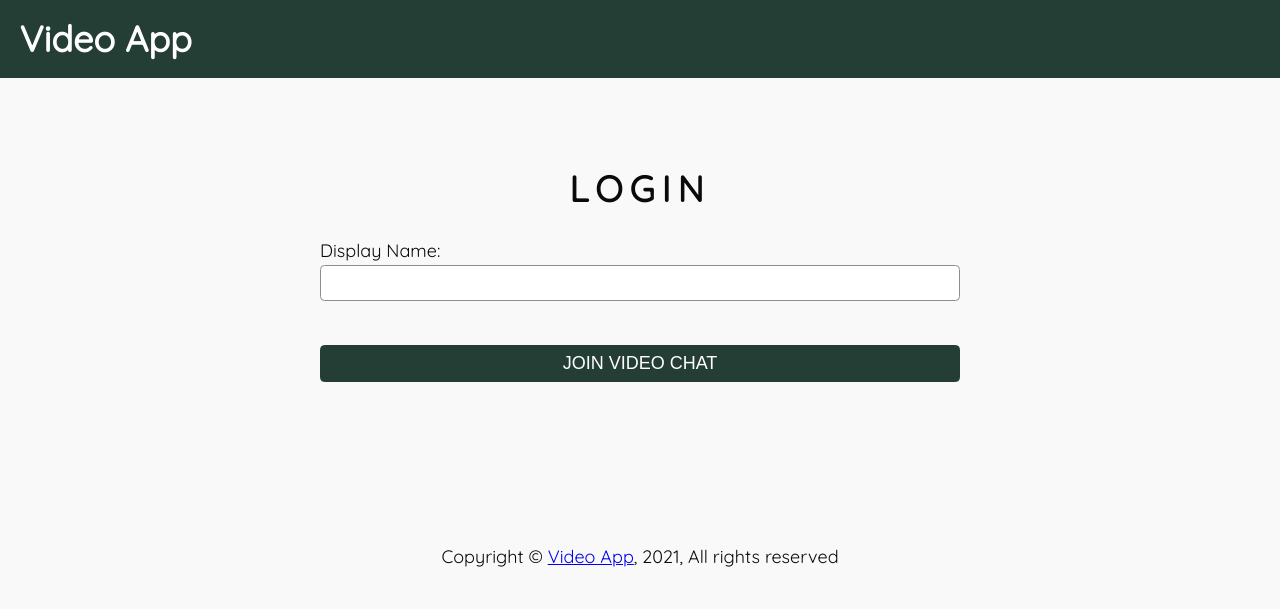
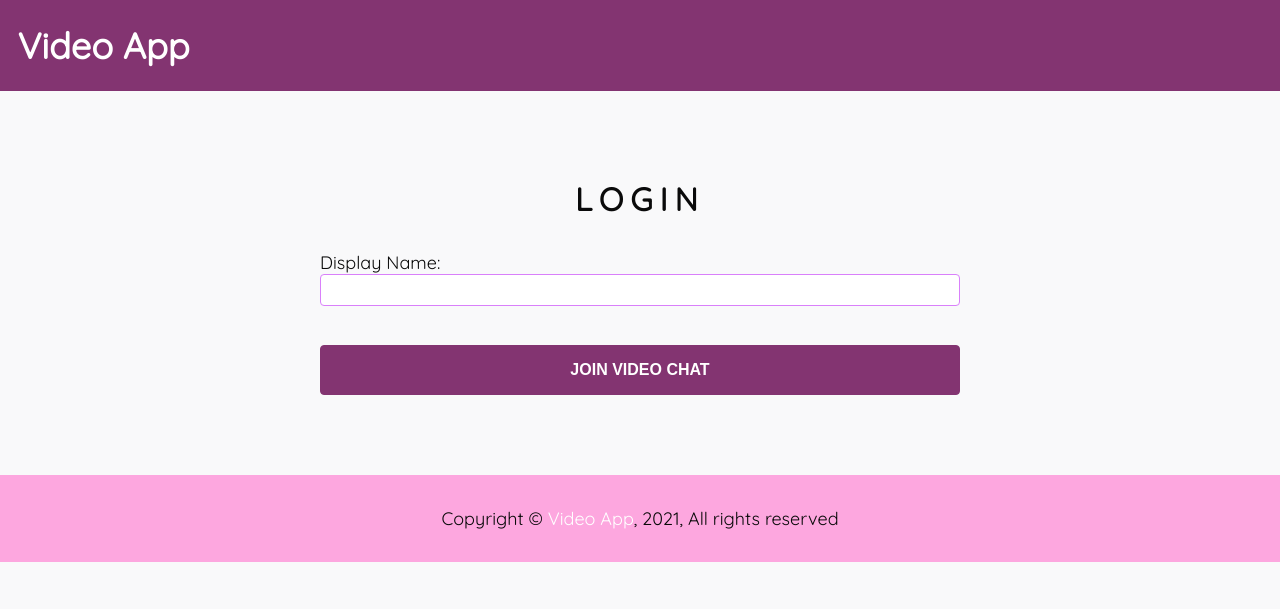
Before and after one commit to hulyak/twilio-gatsby-video-app, a Gatsby site: page / in a window 1280 px wide. Built offline with nearby package versions, Linux system fonts and the light colour scheme; Gatsby itself is replaced by a stand-in of ours.

Commit message:
update styles

```diff
--- a/package.json
+++ b/package.json
@@ -1,9 +1,9 @@
 {
-  "name": "gatsby-starter-default",
+  "name": "twilio gatsby video chat app",
   "private": true,
-  "description": "A simple starter to get up and developing quickly with Gatsby",
+  "description": "twilio gatsby video chat app",
   "version": "0.1.0",
-  "author": "Kyle Mathews <mathews.kyle@gmail.com>",
+  "author": "Hulya Karakaya",
   "dependencies": {
     "axios": "^0.21.1",
     "gatsby": "^2.31.1",
--- a/src/components/header.js
+++ b/src/components/header.js
@@ -5,7 +5,7 @@ import React from "react"
 const Header = ({ siteTitle }) => (
   <header
     style={{
-      background: `#243e36`,
+      background: `#833471`,
       marginBottom: `1.45rem`,
     }}
   >
--- a/src/components/layout.css
+++ b/src/components/layout.css
@@ -6,11 +6,11 @@
 }
 
 :root {
-  --primaryColor: #243e36;
+  --primaryColor: #833471;
   --mainGrey: #f9f9fa;
   --mainWhite: #fff;
   --mainBlack: #0a0a0a;
-  --darkGrey: #8e8e8e;
+  --darkGrey: #d980fa;
   --mainTransition: all 0.3s linear;
   --mainSpacing: 4px;
 }
@@ -18,10 +18,10 @@
 html {
   -ms-text-size-adjust: 100%;
   -webkit-text-size-adjust: 100%;
-  font: 112.5%/1.45em georgia, serif, sans-serif;
   box-sizing: border-box;
   overflow-y: scroll;
 }
+
 body {
   font-family: "Quicksand", sans-serif;
   font-size: 18px;
@@ -31,8 +31,19 @@ body {
 }
 
 footer {
+  background: #fda7df;
+  color: #fff;
+  /* position: absolute; */
+  text-align: center;
+  /* bottom: 0; */
+  width: 100%;
   margin-top: auto;
   padding: 2rem;
   text-align: center;
   color: var(--mainBlack);
 }
+
+footer a {
+  color: #fff;
+  text-decoration: none;
+}
--- a/src/components/layout.js
+++ b/src/components/layout.js
@@ -26,19 +26,9 @@ const Layout = ({ children }) => {
   return (
     <>
       <Header siteTitle={data.site.siteMetadata?.title || `Title`} />
-      <div
-        style={{
-          margin: `0 auto`,
-          maxWidth: 960,
-          padding: `0 1.0875rem 1.45rem`,
-        }}
-      >
+      <div>
         <main>{children}</main>
-        <footer
-          style={{
-            marginTop: `2rem`,
-          }}
-        >
+        <footer>
           Copyright © <a href="https://github.com/hulyak">Video App</a>,{" "}
           {new Date().getFullYear()}, All rights reserved
         </footer>
--- a/src/components/loginForm.module.css
+++ b/src/components/loginForm.module.css
@@ -33,6 +33,7 @@
   border: 1px solid var(--darkGrey);
   border-radius: 0.25rem;
 }
+
 .submit {
   background-color: var(--primaryColor);
   border-color: var(--primaryColor);
@@ -40,7 +41,11 @@
   color: var(--mainWhite);
   transition: var(--mainTransition);
   cursor: pointer;
+  padding: 1em 0;
+  font-weight: 700;
+  line-height: 1;
 }
+
 .submit:hover {
   background: var(--darkGrey);
   color: var(--mainBlack);
--- a/src/components/video.css
+++ b/src/components/video.css
@@ -1,6 +1,6 @@
 .remoteVideo {
   display: grid;
-  grid-template-columns: repeat(auto-fit, minmax(260px, 1fr));
+  grid-template-columns: repeat(auto-fit, minmax(500px, 1fr));
   grid-gap: 10px;
   justify-items: center;
 }
--- a/src/pages/index.js
+++ b/src/pages/index.js
@@ -5,8 +5,8 @@ import LoginForm from "../components/loginForm"
 import Video from "../components/video"
 
 const IndexPage = () => {
-  const [token, setToken] = useState(false)
-  const [name, setName] = useState(false)
+  const [token, setToken] = useState(null)
+  const [name, setName] = useState("")
 
   return (
     <Layout>
```
